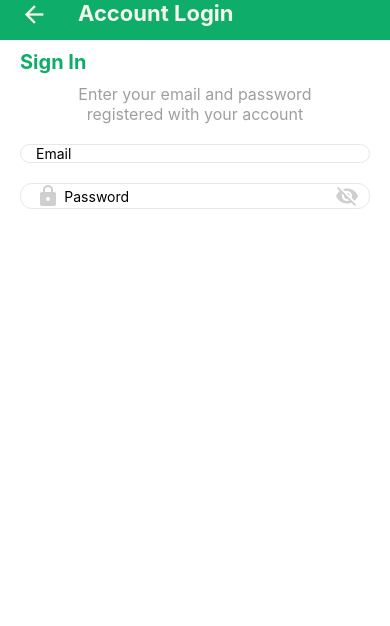
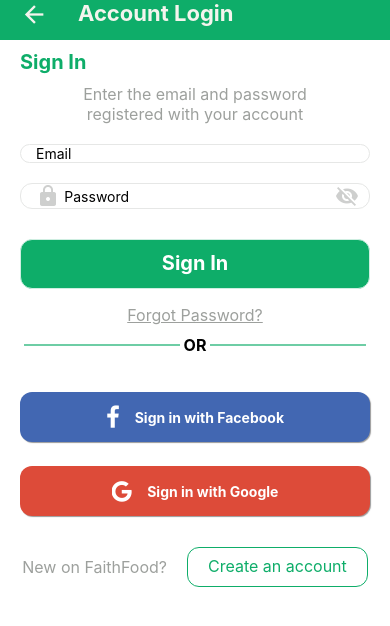
Before and after one commit to BladedShip/Food-Delivery-RN, a React Native app: screen / in a window 390 px wide. Shown: the top 626 px of the page. Built offline with nearby package versions, Linux system fonts and the light colour scheme.

Commit message:
Sign in UI Complete

```diff
--- a/src/global/Styles.js
+++ b/src/global/Styles.js
@@ -5,6 +5,25 @@ export const GlobalStyles = StyleSheet.create({
         color:'#0EAD69',
         fontSize:20,
         fontWeight:'bold'
+    },
+    styledButton:{
+        backgroundColor:'#0EAD69',
+        alignContent:'center',
+        justifyContent:"center",
+        borderRadius:12,
+        borderWidth:1,
+        borderColor:'#CEEEE1',
+        height:50,
+        paddingHorizontal:20,
+        width:'100%',
+    },
+    titleButton:{
+        color:'white',
+        fontSize:20,
+        fontWeight:'bold',
+        alignItems:"center",
+        justifyContent:"center",
+        marginTop:-3,
     }
 })
 
--- a/src/screens/authScreens/SignInScreen.js
+++ b/src/screens/authScreens/SignInScreen.js
@@ -1,16 +1,16 @@
 import React, { useState, useRef } from "react";
 import { View, Text, StyleSheet, Dimensions, TextInput } from "react-native";
 import { Colors, Parameters, GlobalStyles } from "../../global/Styles";
-import { Icon } from "@rneui/themed";
+import { Icon, Button, SocialIcon } from "@rneui/themed";
 import Header from "../../components/Header";
 import * as Animatable from "react-native-animatable";
 
 export default function SignIn() {
 
-    const[textInputFocus,setTextInputFocus] = useState(false);
+    const [textInputFocus, setTextInputFocus] = useState(false);
 
     const textInput = useRef(1);
-    const textInputAlt = useRef(2);
+    const passInput = useRef(2);
 
     return (
         <View style={styles.container}>
@@ -19,8 +19,9 @@ export default function SignIn() {
             <View style={{ marginLeft: 20, marginTop: 10 }}>
                 <Text style={GlobalStyles.title}>Sign In</Text>
             </View>
+
             <View style={{ marginTop: 10, alignItems: 'center' }}>
-                <Text style={styles.text1}>Enter your email and password</Text>
+                <Text style={styles.text1}>Enter the email and password</Text>
                 <Text style={styles.text1}>registered with your account</Text>
             </View>
 
@@ -32,8 +33,8 @@ export default function SignIn() {
                         ref={textInput}
                     />
                 </View>
-                <View style={styles.textInputAlt}>
-                    <Animatable.View animation={textInputFocus?"":"fadeInRight"} duration={400}>
+                <View style={styles.passInput}>
+                    <Animatable.View animation={textInputFocus ? "" : "fadeInRight"} duration={400}>
                         <Icon
                             name="lock"
                             iconStyle={{ color: Colors.text200 }}
@@ -43,15 +44,15 @@ export default function SignIn() {
                     <TextInput
                         style={{ width: "80%" }}
                         placeholder="Password"
-                        ref={textInputAlt}
-                        onFocus = {()=>{
+                        ref={passInput}
+                        onFocus={() => {
                             setTextInputFocus(false)
                         }}
-                        onBlur = {()=>{
+                        onBlur={() => {
                             setTextInputFocus(true)
                         }}
                     />
-                    <Animatable.View animation={textInputFocus?"":"fadeInLeft"} duration={400}>
+                    <Animatable.View animation={textInputFocus ? "" : "fadeInLeft"} duration={400}>
                         <Icon
                             name="visibility-off"
                             iconStyle={{ color: Colors.text200 }}
@@ -59,6 +60,53 @@ export default function SignIn() {
                             style={{ marginRight: 10 }}
                         />
                     </Animatable.View>
+                </View>
+            </View>
+
+            <View style={{ marginHorizontal: 20, marginTop: 30 }}>
+                <Button
+                    title="Sign In"
+                    buttonStyle={GlobalStyles.styledButton}
+                    titleStyle={GlobalStyles.titleButton}
+                />
+            </View>
+            <View style={{ alignItems: 'center', marginTop: 16 }}>
+                <Text style={[styles.text1, { textDecorationLine: 'underline' }]}>Forgot Password?</Text>
+            </View>
+
+            <View style={{ alignItems: "center", marginTop: 10, marginBottom: 20, flexDirection: "row", alignItems: "center", justifyContent: 'space-evenly' }}>
+                <View style={[styles.dumLine, { marginLeft: 20 }]}></View>
+                <Text style={{ fontSize: 16, fontWeight: "bold" }}>OR</Text>
+                <View style={[styles.dumLine, { marginRight: 20 }]}></View>
+            </View>
+
+            <View style={{ marginHorizontal: 20, marginTop: 10, alignItems: 'center' }}>
+                <SocialIcon
+                    title="Sign in with Facebook"
+                    button
+                    type="facebook"
+                    style={styles.socialIcon}
+                    onPress={() => { }}
+                />
+            </View>
+            <View style={{ marginHorizontal: 20, marginTop: 10, alignItems: 'center' }}>
+                <SocialIcon
+                    title="Sign in with Google"
+                    button
+                    type="google"
+                    style={styles.socialIcon}
+                    onPress={() => { }}
+                />
+            </View>
+
+            <View style={{ marginHorizontal: 20, marginTop: 24, flexDirection: 'row', alignItems: "center", alignSelf: "center" }}>
+                <Text style={styles.text1}>New on FaithFood?</Text>
+                <View style={{ marginLeft: 20 }}>
+                    <Button
+                        title="Create an account"
+                        buttonStyle={styles.createAcc}
+                        titleStyle={styles.createAccText}
+                    />
                 </View>
             </View>
         </View>
@@ -81,7 +129,7 @@ const styles = StyleSheet.create({
         marginBottom: 20,
         paddingLeft: 15
     },
-    textInputAlt: {
+    passInput: {
         borderWidth: 1,
         borderColor: Colors.text100,
         marginHorizontal: 20,
@@ -91,5 +139,33 @@ const styles = StyleSheet.create({
         alignContent: "center",
         alignItems: 'center',
         paddingLeft: 15
+    },
+    socialIcon: {
+        borderRadius: 12,
+        height: 50,
+        width: '100%'
+    },
+    createAcc: {
+        backgroundColor: 'white',
+        alignContent: 'center',
+        justifyContent: "center",
+        borderRadius: 12,
+        borderWidth: 1,
+        borderColor: Colors.green600,
+        height: 40,
+        paddingHorizontal: 20
+    },
+    createAccText: {
+        color: Colors.green600,
+        fontSize: 16,
+        // fontWeight:'bold',
+        alignItems: "center",
+        justifyContent: 'center',
+        marginTop: -3
+    },
+    dumLine: {
+        backgroundColor: Colors.green400,
+        height: 2,
+        width: '40%',
     }
 })
```
